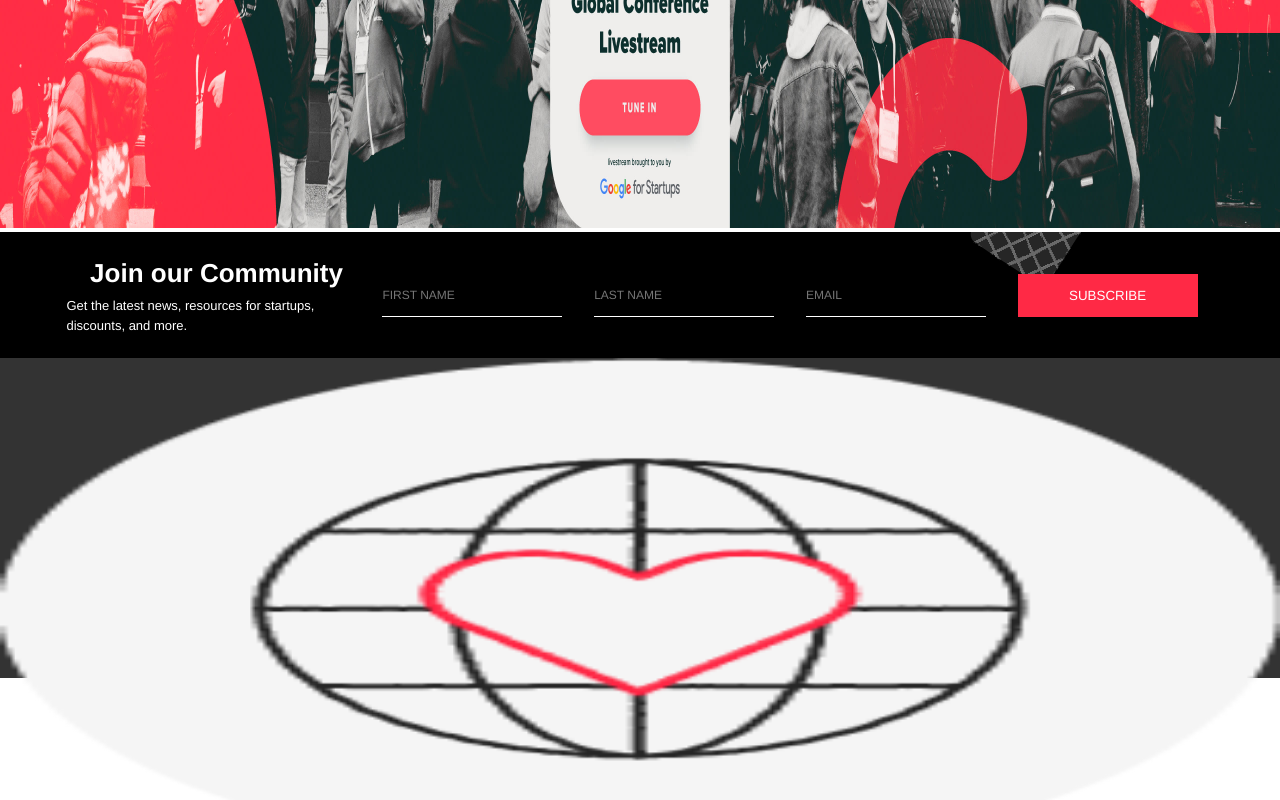
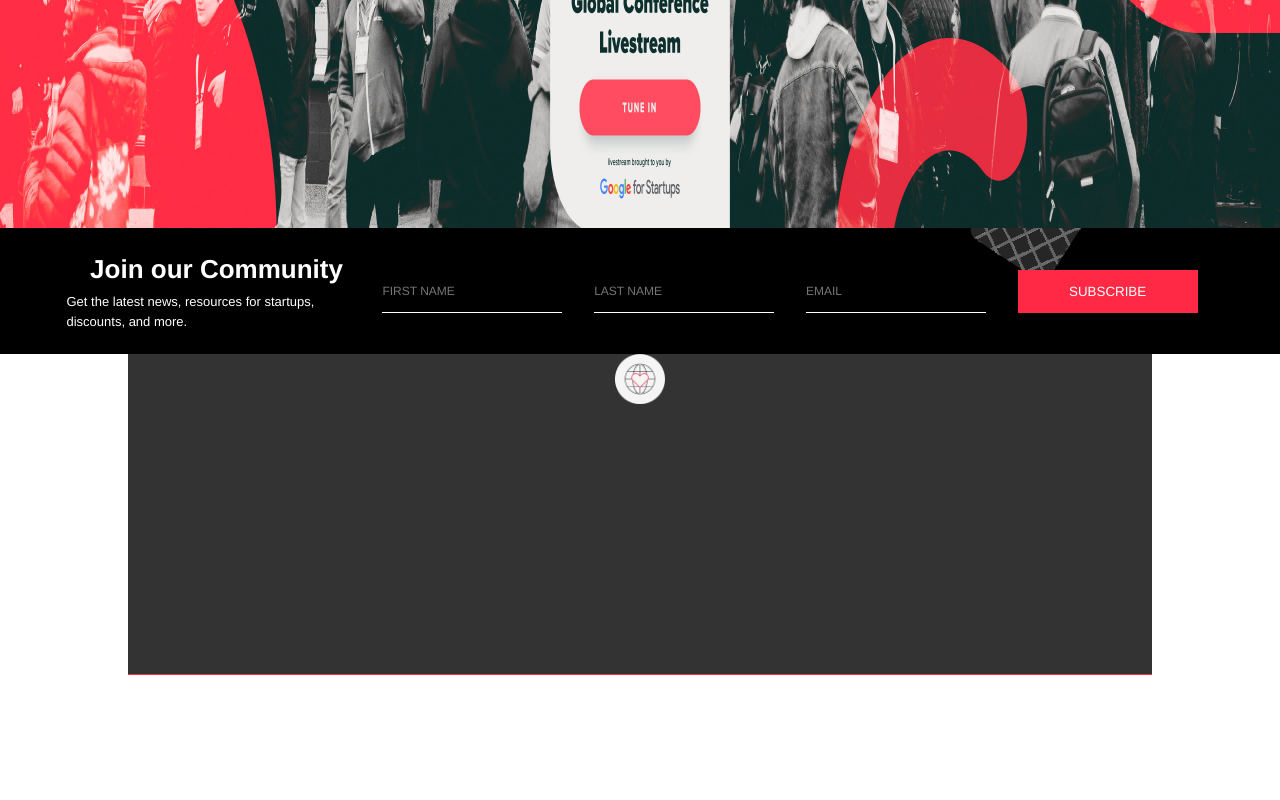
Before and after one commit to MuhammadUmer0/startupgrind.com-mockup, a plain HTML site: page index.html in a window 1280 px wide. Shown: the part 400-1200 px from the top of the page. After the commit the page ends 1075 px from the top, so only its background shows below. Drawn offline with Linux system fonts and the light colour scheme.

Commit message:
WIP: about styling

```diff
--- a/style.css
+++ b/style.css
@@ -86,6 +86,12 @@ a {
   text-decoration: none;
   color: white;
 }
+section{
+    display: flex;
+    flex-direction: column;
+    justify-content: center;
+    align-items: center;
+}
 section img {
   height: 500px;
   width: 100%;
@@ -162,11 +168,24 @@ section img {
   outline: none;
   cursor: pointer;
 }
-
 .about {
   height: 320px;
+  width: 80%;
   display: flex;
   flex-direction: row;
   justify-content: center;
   background-color: var(--topNavCol);
 }
+.about img{
+    height: 50px;
+    width: 50px;
+
+}
+.Verhr{
+    /* height: 40%; */
+    width: 80%;
+    border-bottom: 1px solid var(--pink);
+}
+.aboutCol{
+
+}
```
